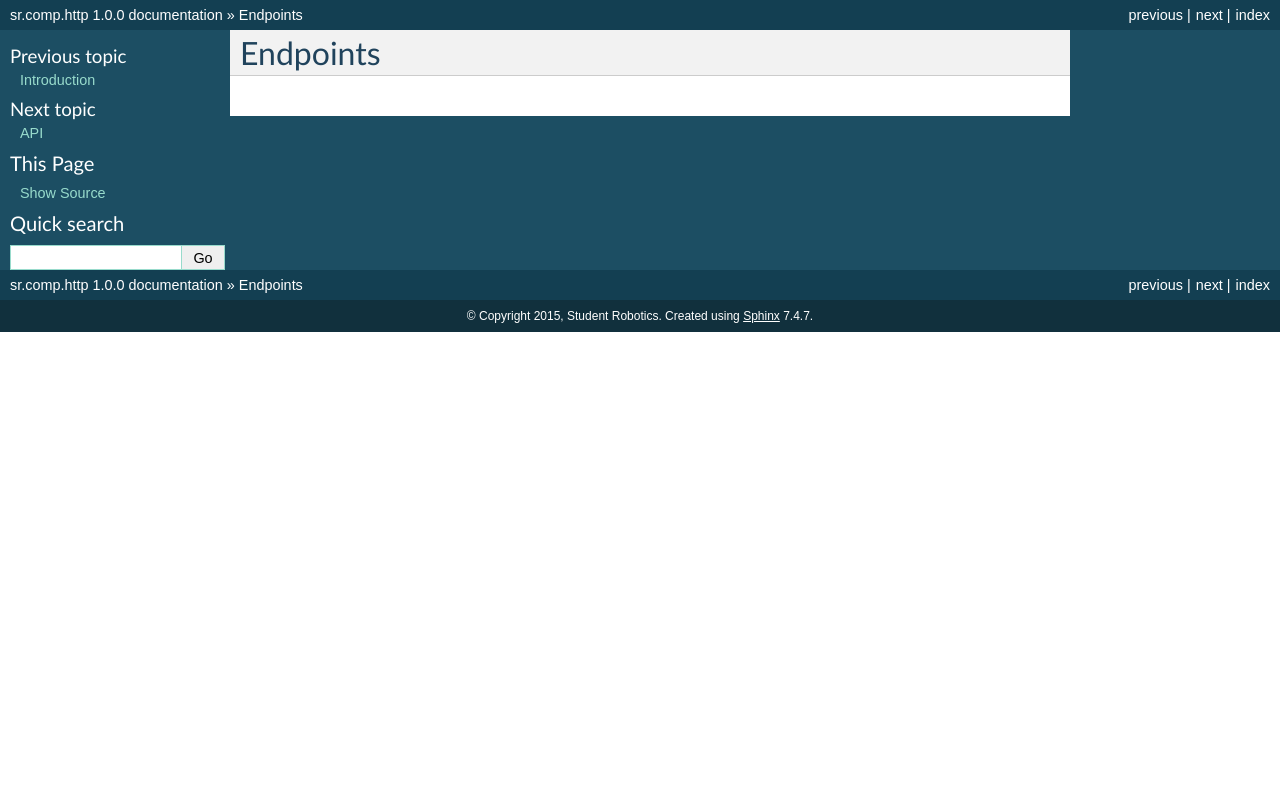
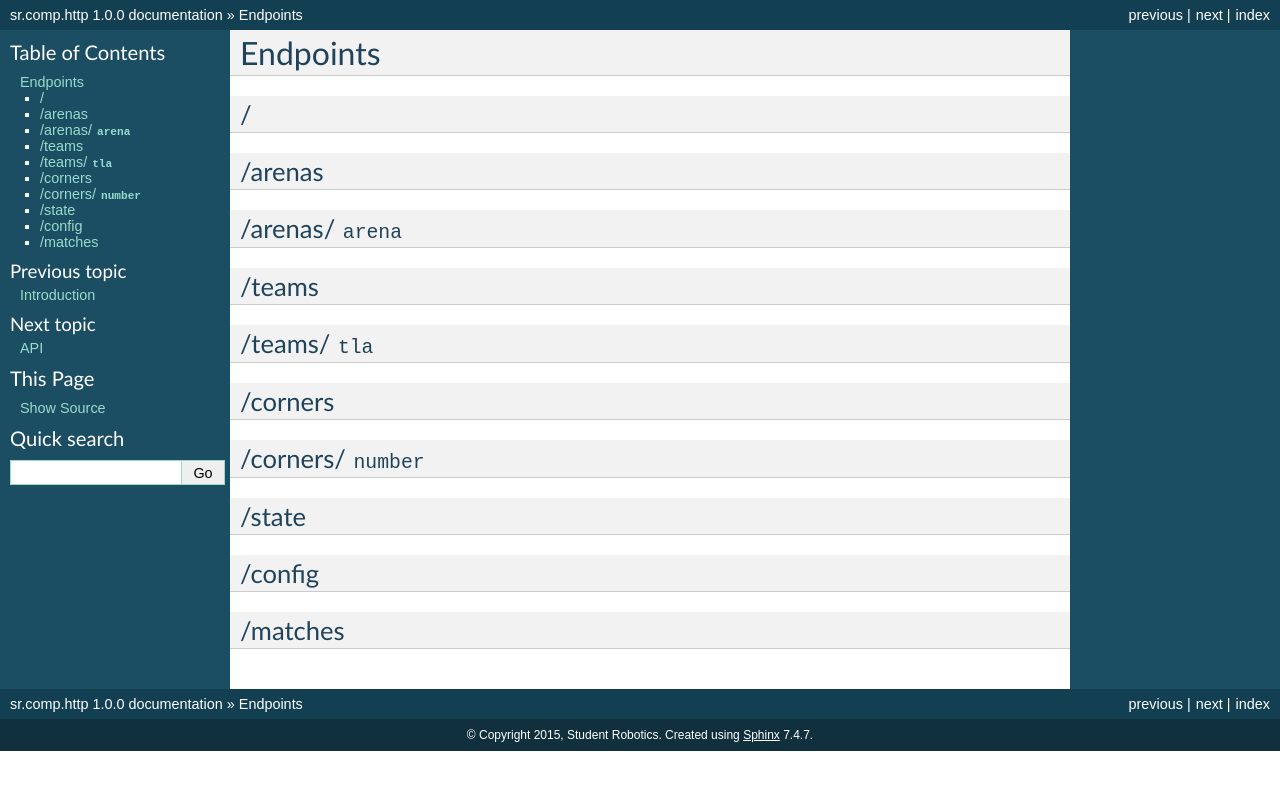
Before and after one commit to srobo-legacy/comp-srcomp-http, a Sphinx documentation site: the page built from docs/endpoints.rst, in a window 1280 px wide. Shown: the top 790 px of the page. Built offline with Sphinx 7.4.7, drawn with Linux system fonts in a browser that asks for light colours.

Commit message:
Add basic route list to the documentation

```diff
--- a/docs/endpoints.rst
+++ b/docs/endpoints.rst
@@ -1,2 +1,32 @@
 Endpoints
 =========
+
+/
+-
+
+/arenas
+-------
+
+/arenas/ ``arena``
+------------------
+
+/teams
+------
+
+/teams/ ``tla``
+---------------
+
+/corners
+--------
+
+/corners/ ``number``
+--------------------
+
+/state
+------
+
+/config
+-------
+
+/matches
+--------
```
